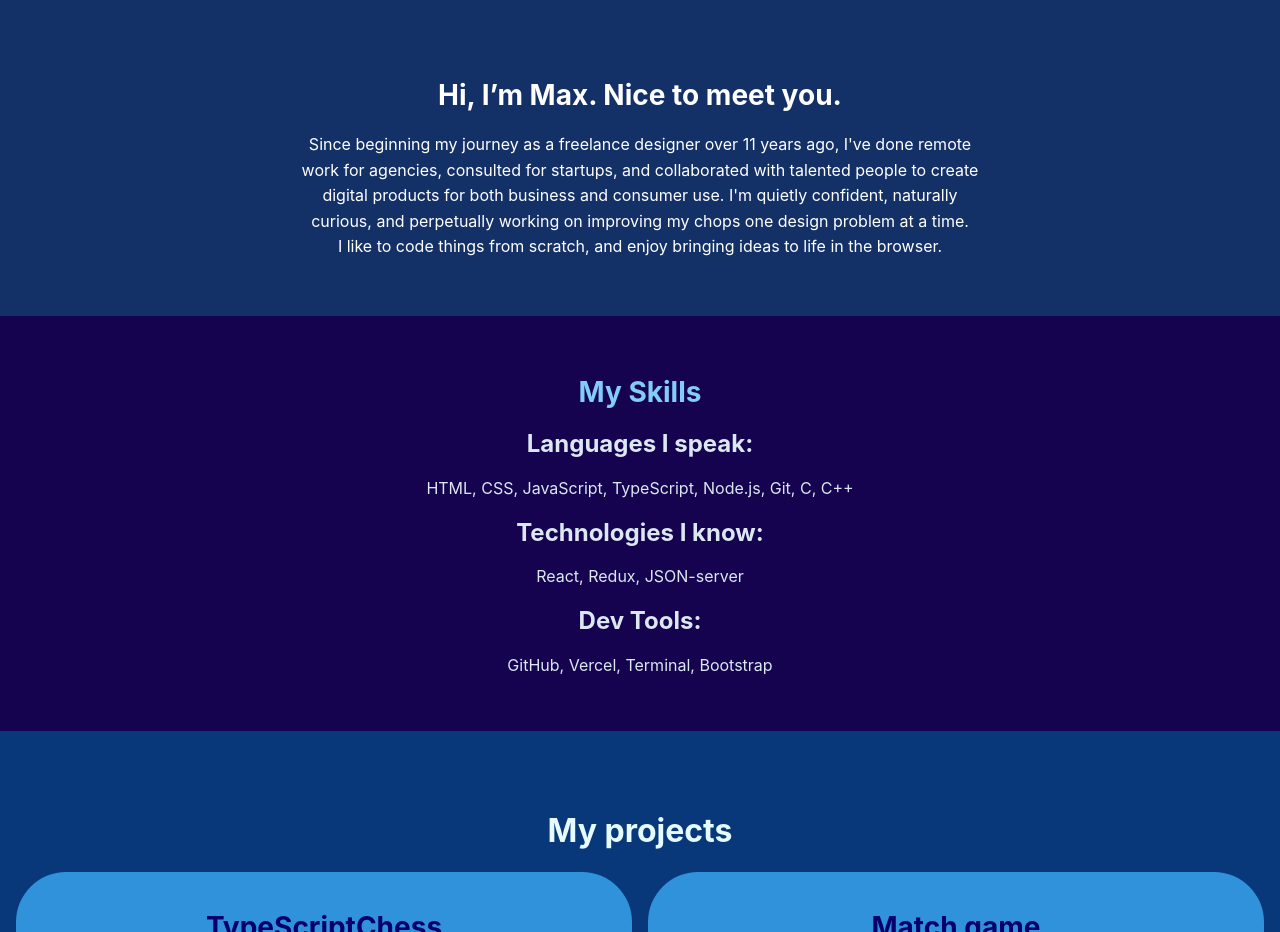
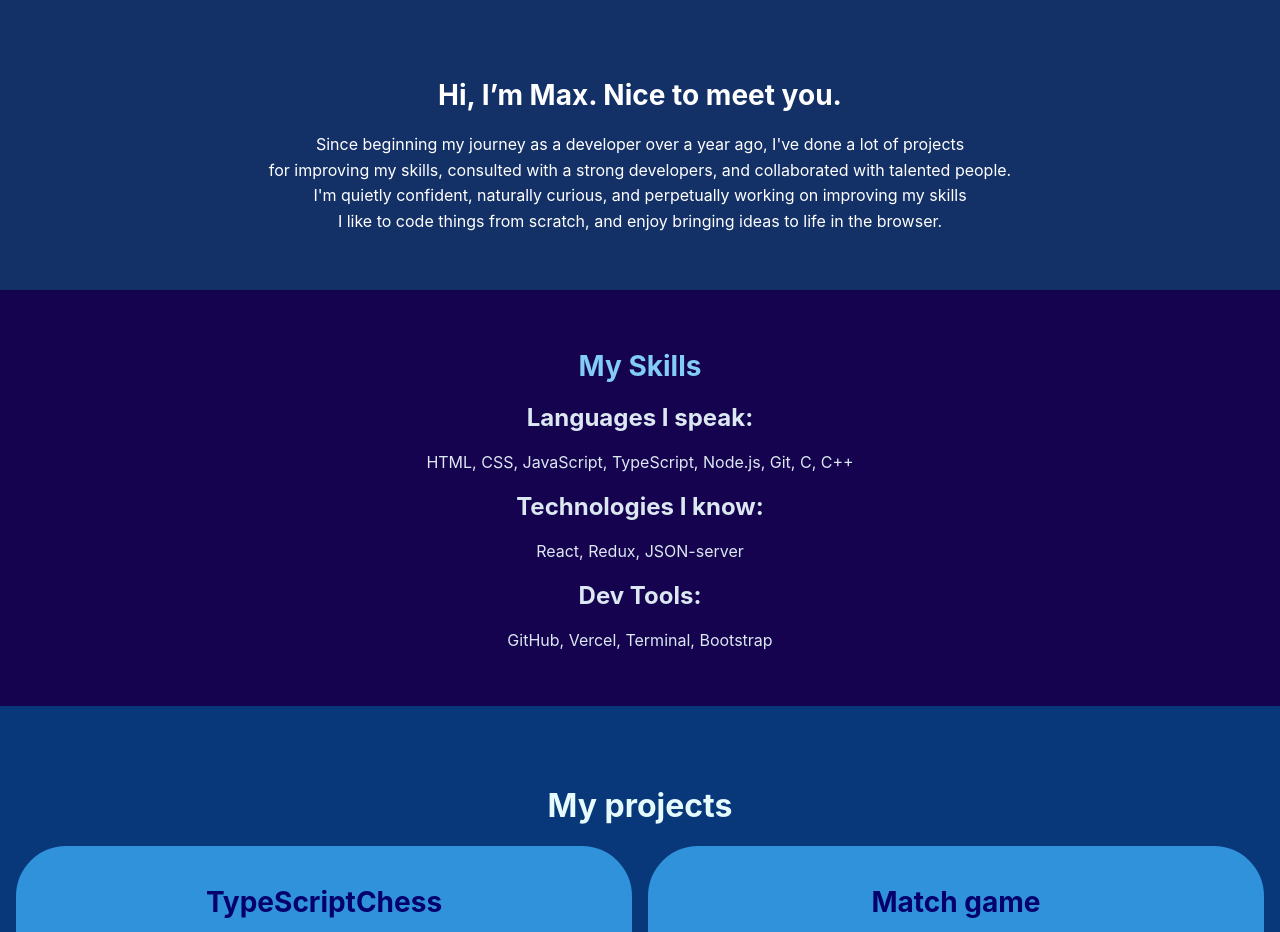
Before and after one commit to Kabadzh0b/portfolio, a React (Create React App) app: page / in a window 1280 px wide. Shown: the part 960-1892 px from the top of the page. Built offline with nearby package versions, Linux system fonts and the light colour scheme.

Commit message:
text changed

```diff
--- a/src/components/Information/Information.tsx
+++ b/src/components/Information/Information.tsx
@@ -8,10 +8,9 @@ const Information = () => {
         <div className="BackGroundDarkBlue">
             <img className="Art" src={art} alt="cute art"/>
             <h1>Hi, I’m Max. Nice to meet you.</h1>
-            <p>Since beginning my journey as a freelance designer over 11 years ago, I've done remote<br/>
-                work for agencies, consulted for startups, and collaborated with talented people to create<br/>
-                digital products for both business and consumer use. I'm quietly confident, naturally<br/>
-                curious, and perpetually working on improving my chops one design problem at a time.<br/>
+            <p>Since beginning my journey as a developer over a year ago, I've done a lot of projects<br/>
+                for improving my skills, consulted with a strong developers, and collaborated with talented people.<br/>
+                I'm quietly confident, naturally curious, and perpetually working on improving my skills<br/>
                 I like to code things from scratch, and enjoy bringing ideas to life in the browser.</p>
         </div>
     )
```
